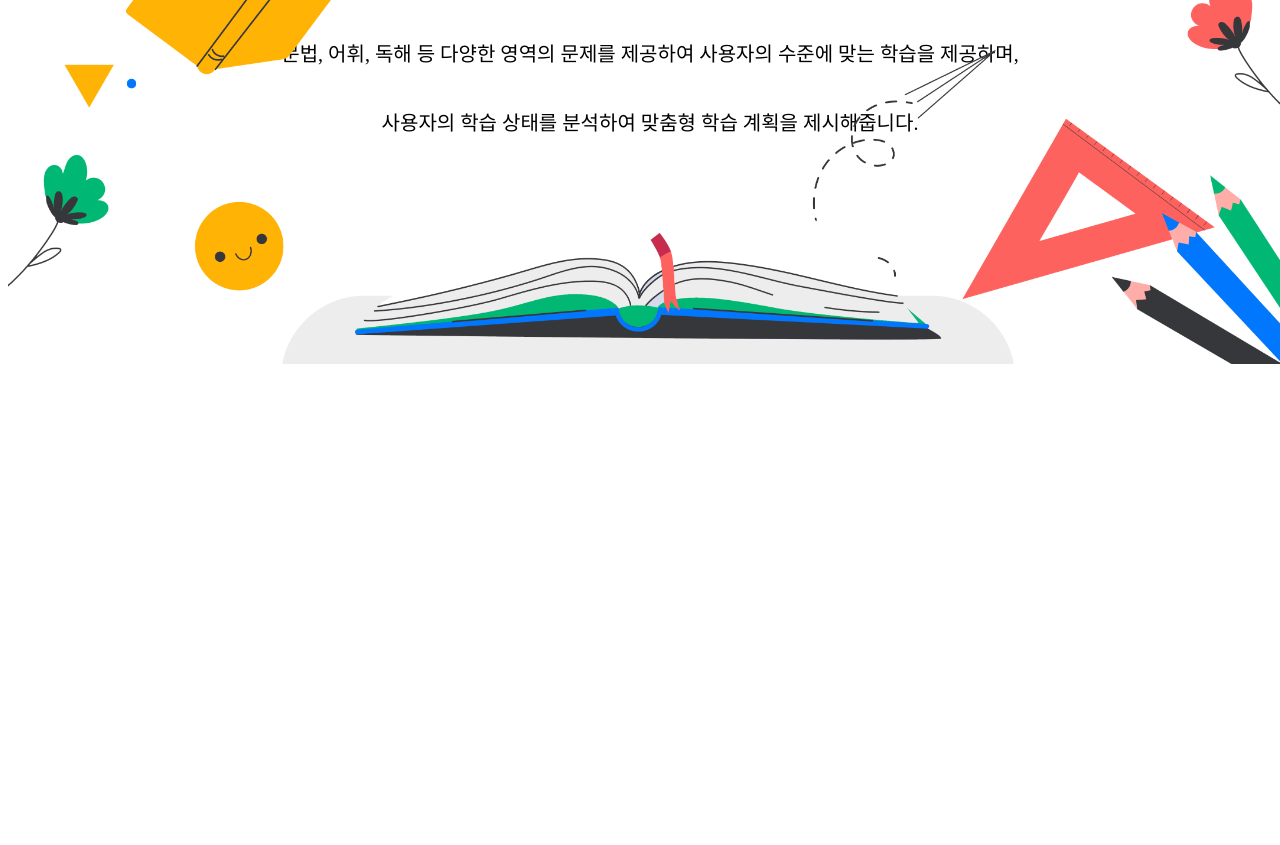
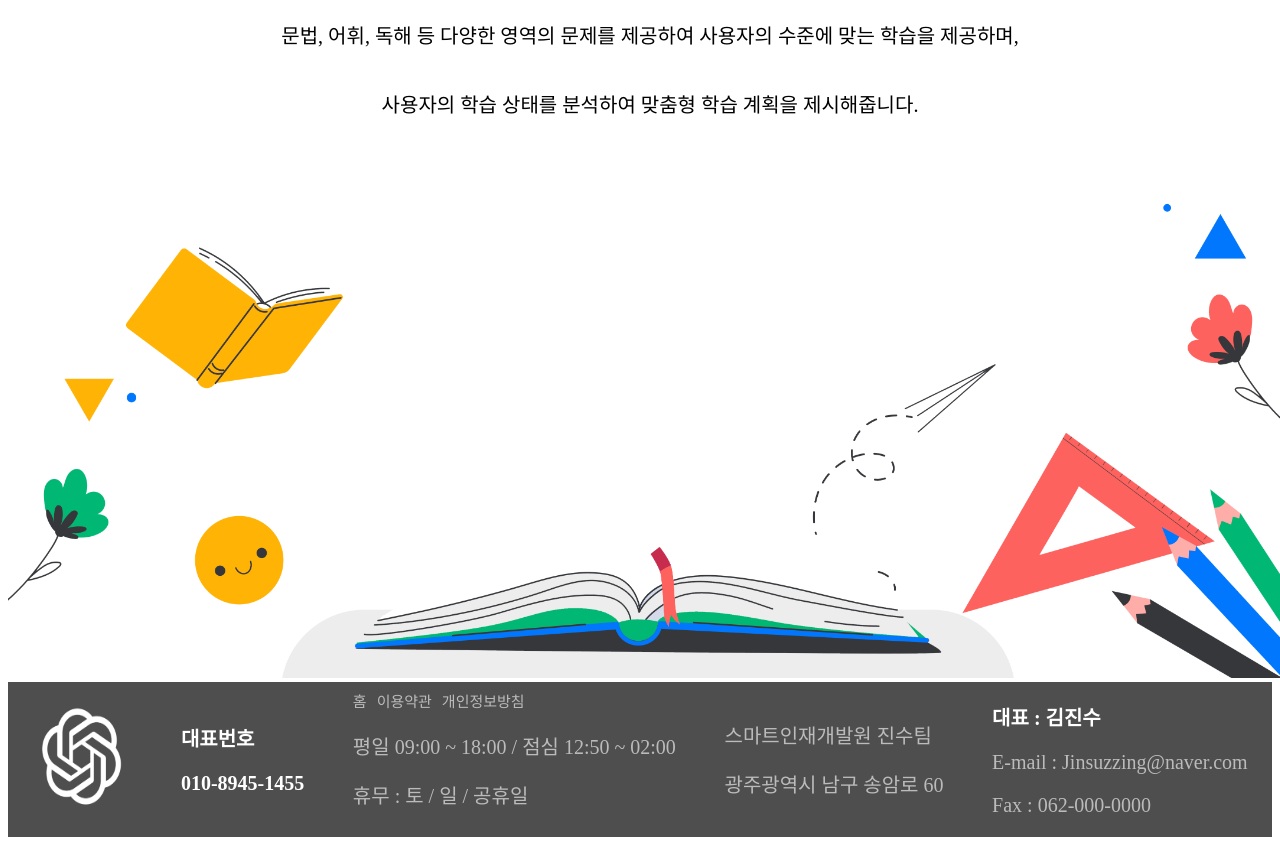
Before and after one commit to jinsuzzing/eduwords, a React (Create React App) app in the folder eduwords/eduwords/: page / in a window 1280 px wide. Shown: the part 940-1785 px from the top of the page. Before the commit the page ends 1304 px from the top, so only its background shows below. Built offline with nearby package versions, Linux system fonts and the light colour scheme; a web font is replaced by a local one.

Commit message:
3:58
hanul

```diff
--- /dev/null
+++ b/eduwords/eduwords/src/Component/Footer.jsx
@@ -0,0 +1,50 @@
+import React from "react";
+import "../footer.css";
+import lg2 from "../img/logo2.png";
+
+const Footer = () => {
+  return (
+    <div id="footer" role="contentinfo">
+      <div className="logo-box">
+        <div className="logo-icon">
+          <img src={lg2} className="footerimg" alt="" />
+        </div>
+        <div className="logo-box-1">
+          <p className="footer-text1">대표번호</p>
+          <p className="footer-text1">010-8945-1455</p>
+        </div>
+
+        <div className="logo-box-2">
+          <div className="link-container">
+            <a target="_blank" href="#" className="link_partner">
+              홈
+            </a>
+            <a target="_blank" href="#" className="link_partner">
+              이용약관
+            </a>
+            <a target="_blank" href="#" className="link_partner">
+              개인정보방침
+            </a>
+          </div>
+          <p className="footer-text3">
+            평일 09:00 ~ 18:00 / 점심 12:50 ~ 02:00
+          </p>
+          <p className="footer-text3">휴무 : 토 / 일 / 공휴일 </p>
+        </div>
+
+        <div className="logo-box-3">
+          <p className="footer-text3">스마트인재개발원 진수팀</p>
+          <p className="footer-text3">광주광역시 남구 송암로 60</p>
+        </div>
+
+        <div className="logo-box-4">
+          <p className="footer-text2">대표 : 김진수</p>
+          <p className="footer-text3">E-mail : Jinsuzzing@naver.com</p>
+          <p className="footer-text3">Fax : 062-000-0000</p>
+        </div>
+      </div>
+    </div>
+  );
+};
+
+export default Footer;
--- /dev/null
+++ b/eduwords/eduwords/src/footer.css
@@ -0,0 +1,65 @@
+footer.css #footer {
+  background-color: #4e4e4e;
+  padding: 20px 0;
+  width: 100%;
+  height: 190px;
+  align-items: center;
+  position: fixed; /* 화면 하단에 고정 */
+  bottom: 0; /* 화면 하단에 정렬 */
+  left: 0; /* 좌측 정렬 */
+}
+
+.footerimg {
+  width: 100px;
+  height: 110px;
+}
+
+.logo-box {
+  background-color: #4e4e4e;
+  display: flex;
+  flex-wrap: wrap;
+  justify-content: space-around;
+  align-items: center;
+}
+
+.logo-box-1,
+.logo-box-2,
+.logo-box-3,
+.logo-box-4 {
+  float: left;
+  text-align: left;
+  float: left;
+  color: white;
+  font-size: 15px;
+}
+
+.logo-box-2 .link-container {
+  margin-bottom: 10px;
+  font-size: 15px;
+}
+
+.logo-box-2 a {
+  display: inline-block;
+  margin-right: 10px;
+  color: #bbbbbb;
+  text-decoration: none;
+  font-size: 15px;
+}
+
+.footer-text1 {
+  font-weight: bold;
+  color: white;
+  font-size: 30px;
+  font-size: 15px;
+}
+
+.footer-text2 {
+  font-weight: bold;
+  color: #ffffff;
+  font-size: 15px;
+}
+
+.footer-text3 {
+  color: #bbbbbb;
+  font-size: 15px;
+}
--- a/eduwords/eduwords/src/index.js
+++ b/eduwords/eduwords/src/index.js
@@ -4,6 +4,7 @@ import { BrowserRouter as Router, Route, Routes } from "react-router-dom";
 import Main from "./main";
 import Join from "./join";
 import Login from "./login";
+import Tp from "./termspage";
 import reportWebVitals from "./reportWebVitals";
 
 const root = ReactDOM.createRoot(document.getElementById("root"));
@@ -14,6 +15,7 @@ root.render(
         <Route path="/" element={<Main />} />
         <Route path="/join" element={<Join />} />
         <Route path="/login" element={<Login />} />
+        <Route path="/tp" element={<Tp />} />
       </Routes>
     </Router>
   </React.StrictMode>
--- a/eduwords/eduwords/src/main.css
+++ b/eduwords/eduwords/src/main.css
@@ -48,7 +48,6 @@ div #bar {
   border-radius: 5px;
 }
 #back {
-  position: absolute;
   width: 100vw;
   z-index: 1;
 }
--- a/eduwords/eduwords/src/main.js
+++ b/eduwords/eduwords/src/main.js
@@ -5,6 +5,7 @@ import banner2 from "./img/banner2.png";
 import banner3 from "./img/banner3.png";
 import back from "./img/background.png";
 import Navbar from "./Component/Navbar";
+import Footer from "./Component/Footer";
 
 const images = [banner1, banner2, banner3];
 const background = [back];
@@ -42,8 +43,9 @@ function main() {
         <button id="second">직접 문제 생성하기</button>
         <button id="third">AI 문제 생성하기</button>
       </div>
+      <br />
+
       <main>
-        <img src={background} id="back"></img>
         <section id="text">
           <h1 class="bold-text">우리 아이와 함께 하는 AI 친구, 에듀워즈!</h1>
           <p>
@@ -56,7 +58,9 @@ function main() {
           </p>
           <p>사용자의 학습 상태를 분석하여 맞춤형 학습 계획을 제시해줍니다.</p>
         </section>
+        <img src={background} id="back"></img>
       </main>
+      <Footer />
     </div>
   );
 }
--- /dev/null
+++ b/eduwords/eduwords/src/termspage.css
@@ -0,0 +1,70 @@
+/* termspage.css */
+
+.terms-container {
+  display: flex;
+  flex-direction: column;
+  align-items: center;
+}
+
+h2 {
+  font-size: 40px;
+  color: #239aff;
+}
+.scrollable-content {
+  width: 900px;
+  height: 530px;
+  border: 5px solid #239aff;
+  overflow-y: auto;
+  padding: 50px;
+  margin-bottom: 20px;
+  font-size: 15pt;
+  border-radius: 30px;
+}
+
+.scrollable-content2 {
+  width: 900px;
+  height: 350px;
+  border: 5px solid #239aff;
+  overflow-y: auto;
+  padding: 50px;
+  margin-bottom: 20px;
+  font-size: 15pt;
+  border-radius: 30px;
+}
+
+.radio-group {
+  text-align: center; /* 가운데 정렬 */
+  padding: 10px;
+}
+
+.radio-group input[type="radio"] {
+  margin-right: 10px;
+  align-items: center;
+}
+
+.radio-group label {
+  font-size: 16px;
+}
+
+.button-container {
+  text-align: center; /* 가운데 정렬 */
+}
+
+button {
+  width: 500px;
+  height: 60px;
+  border-radius: 20px;
+  color: white;
+  background-color: #239aff;
+  border: none;
+  font-size: 20px;
+}
+
+.join2 {
+  text-align: center;
+  padding-bottom: 15px;
+  color: #239aff;
+}
+
+.scrollable-content2 {
+}
--- /dev/null
+++ b/eduwords/eduwords/src/termspage.js
@@ -0,0 +1,113 @@
+import React from "react";
+import "./termspage.css";
+import Navbar from "./Component/Navbar";
+import Footer from "./Component/Footer";
+
+const Termspage = () => {
+  return (
+    <div>
+      <Navbar />
+      <div className="terms-container">
+        <div className="terms-content">
+          <h2>이용약관</h2>
+          <div className="scrollable-content">
+            제1조(목적)
+            <br />본 약관은 에듀워드 학습지 회사(이하 '회사'라 한다)와 동 회사가
+            제공하는 학습지를 제공받는 자<br />
+            (이하 '학원'이라 한다) 사이의 계약상 권리. 의무에 관한 사항을
+            규정함을 목적으로 합니다. <br />
+            <br />
+            제2조(계약 기간)
+            <br /> ① 계약기간은 1개월을 원칙으로 하며, 회원이 월회비(대금)를
+            매월 납부함에 따라 계약기간은 1개월씩 연장되는 것으로 합니다.
+            <br /> ② 단, 장기(2개월 이상)계약을 체결하게 될 경우, 회사는 회원이
+            중도해지시 지급하게 될 위약금 조항을 설명하여야 합니다.
+            <br />
+            <br /> 제3조 (입회비)
+            <br /> 계약종료시 입회비는 반환되지 않으나, 회원과 재계약을 체결하게
+            될 경우 회사는 그 회원에게 다시 입회비를 요구할 수 없습니다.
+            <br />
+            <br />
+            제4조(계약내용의 변경)
+            <br /> ① 회원이 계약서에 기재된 장소 또는 학습지 종류의 변경을
+            원하는 경우 등에는 지체없이 회사에 통지하여야 합니다.
+            <br /> ② 전항의 통지내용에 대해서는 회사와 합의하여야 합니다. ③
+            전항의 합의가 이루어지지 않는 경우 회원과 회사는 계약을 <br />
+            해지할 수 있으며, 해지된 경우 계약기간에 따라 제7조 또는 제8조
+            제1항을 적용합니다.
+            <br />
+            <br /> 제5조(무단복제 등의 금지)
+            <br /> ①회원에게 제공된 학습지의 저작권은 회사에 있습니다. ②회원은
+            제공받은 학습지를 회사의 이익을 해하는 방향으로 <br />
+            무단 복제할 수 없습니다. <br />
+            ②전항의 사유로 인하여 회사에 발생되는 손해는 해당 회원이 배상하여야
+            합니다. 제7조(단기계약의 해지) 계약기간을 1개월로 <br />
+            정한 경우, 회원은 제6조의 철회기간 경과 후 언제든지 해지할 수
+            있으며, 회사는 해지의 통지를 받은 날을 기준으로 회사가 합리적인{" "}
+            <br />
+            범위 내에서 정한 기준에 따라 잔여기간에 해당하는 월회비(대금)를
+            환불하여야 합니다. <br />
+            <br />제 12조(약관의 변경)
+            <br /> ① 회사가 약관을 변경할 경우, 회사는 그 내용을 서명으로
+            작성하여 적용 예정일로부터 14일 이전까지 회원에게 통지하여야 합니다.{" "}
+            <br />
+            ②회원이 전항의 변경사항에 관하여 명시적으로 동의하지 않으면 회사의
+            변경된 약관은 회원에게 효력이 없습니다. <br />
+            <br />
+            제13조(기타) <br />
+            ①본 약관에서 규정하지 않은 사항은 관계법령 및 거래관행을 고려하여
+            신의성실의 원칙에 따라 회사와 회원간에 합의하여 <br />
+            해결합니다.
+          </div>
+          <div className="radio-group">
+            <input type="radio" id="agree" name="terms" />
+            <label htmlFor="agree">동의합니다</label>
+            <input type="radio" id="disagree" name="terms" />
+            <label htmlFor="disagree">동의하지 않습니다</label>
+          </div>
+          <br></br>
+          <br></br>
+          <h2>개인정보 수집 및 이용에 대한 안내</h2>
+          <div className="scrollable-content2">
+            개인(신용)정보 수집·이용에 대한 동의 · 개인(신용)정보를 아래와 같이
+            수집·이용하는 것에 동의합니다.
+            <br />
+            <br /> - 개인정보의 수집·이용목적 : 학습지 이용에 대한 가입 동의
+            <br />- 수집·이용하는 개인(신용)정보의 항목 : 성명, 생년월일, 성별,
+            휴대폰, 주소
+            <br />- 개인(신용)정보의 보유기간 : 수집·이용 동의일로부터 1년
+            <br />- 개인(신용)정보의 이용기간 : 수집·이용 동의일로부터 3개월
+            <br />
+            <br />
+            소비자 권익보호에 관련한 사항
+            <br /> · 최소한의 정보 처리및 동의거부에 관한 안내 정보동의 시
+            최소한의 정보만 수집·이용하게 되며, 본 동의를 거부하시는 경우에는
+            <br />
+            정상적인 서비스 제공이 불가능할 수 있음을 알려드립니다.
+            <br /> · 개인(신용)정보 제공동의 철회 개인(신용)정보 제공 및 이용에
+            동의한 이후에도 전화 010-8945-1455, <br />
+            서면 등을 통해 개인(신용)정보 제공 동의를 언제든지 철회할 수
+            있습니다.
+          </div>
+        </div>
+        <div className="radio-group">
+          <input type="radio" id="agree" name="terms" />
+          <label htmlFor="agree">동의합니다</label>
+          <input type="radio" id="disagree" name="terms" />
+          <label htmlFor="disagree">동의하지 않습니다</label>
+        </div>
+        <br></br>
+        <br></br>
+        <div className="join2">
+          <a href="#">선생님 가입하기</a>
+        </div>
+        <div className="button-container">
+          <button>다음으로</button>
+        </div>
+      </div>
+      <Footer />
+    </div>
+  );
+};
+
+export default Termspage;
```
Also changed, not shown: eduwords/eduwords/src/img/logo2.png (added).
